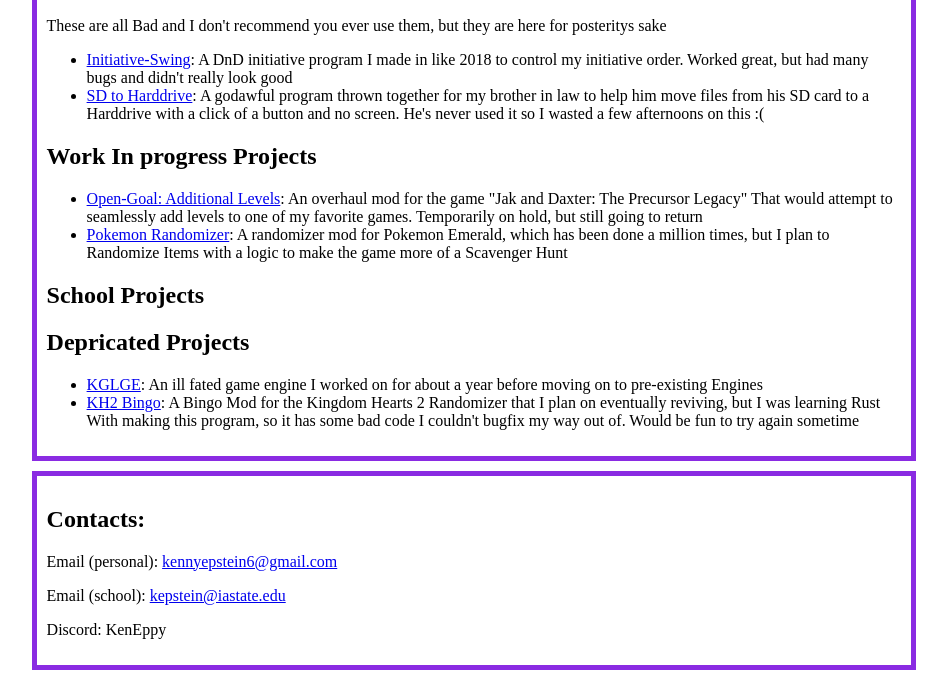
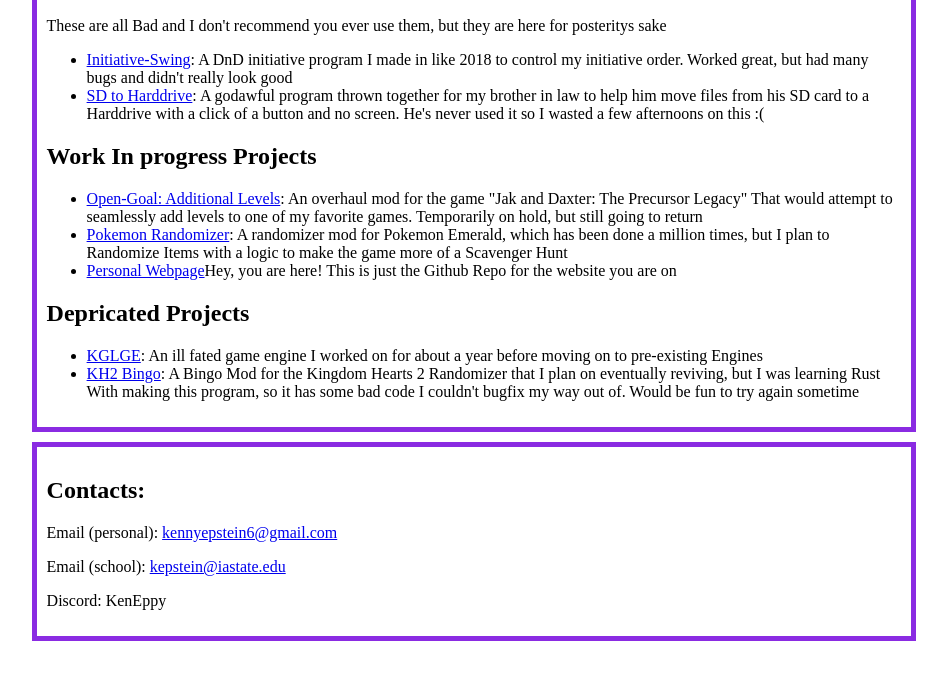
Before and after one commit to KennyThrug/personal, a plain HTML site: page index.html in a window 1280 px wide. Shown: the part 976-1656 px from the top of the page, without its empty margins (166-1113 px from the left). After the commit the page ends 1627 px from the top, so only its background shows below. Drawn offline with Linux system fonts and the light colour scheme.

Commit message:
Update index.html
Adding recursive link

```diff
--- a/index.html
+++ b/index.html
@@ -50,8 +50,8 @@
                 <ul>
                     <li><a href="https://github.com/KennyThrug/OG-Additional-Levels">Open-Goal: Additional Levels</a>: An overhaul mod for the game "Jak and Daxter: The Precursor Legacy" That would attempt to seamlessly add levels to one of my favorite games. Temporarily on hold, but still going to return</li>
                     <li><a href="https://github.com/KennyThrug/Pokemon_Randomizer">Pokemon Randomizer</a>: A randomizer mod for Pokemon Emerald, which has been done a million times, but I plan to Randomize Items with a logic to make the game more of a Scavenger Hunt</li>
+                    <li><a href="https://github.com/KennyThrug/personal">Personal Webpage</a>Hey, you are here! This is just the Github Repo for the website you are on</li>
                 </ul>
-            <h2>School Projects</h2>
             <h2>Depricated Projects</h2>
             <ul>
                 <li><a href="https://github.com/KennyThrug/KGLGE">KGLGE</a>: An ill fated game engine I worked on for about a year before moving on to pre-existing Engines</li>
```
